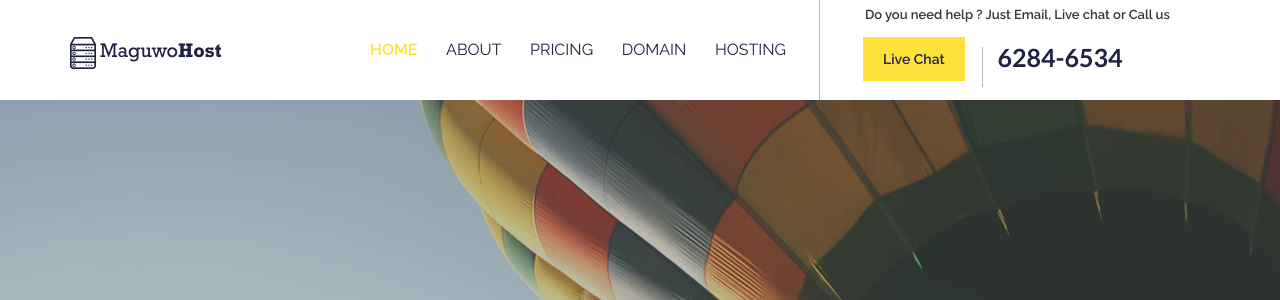
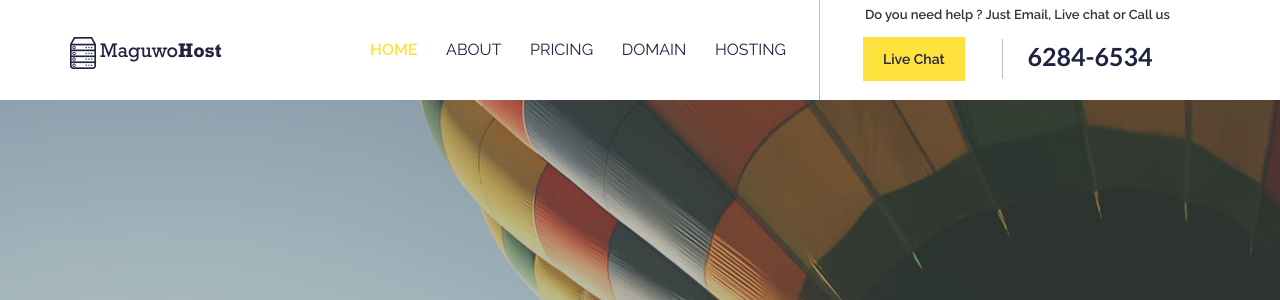
Before and after one commit to sapolginkirill/sapolginkirill.github.io, a PHP site: page / in a window 1280 px wide. Shown: the top 300 px of the page. Run offline with PHP 8.4, Linux system fonts and the light colour scheme.

Commit message:
Add files via upload

```diff
--- a/lesson_9/css/style.css
+++ b/lesson_9/css/style.css
@@ -97,6 +97,7 @@ header .block .btn a {
   border-radius: 0px;
   color: #202242;
   padding: 12px 20px;
+  margin-right: 20px;
   float: left;
 }
 header .block .btn a:hover {
@@ -108,9 +109,10 @@ header .block .phone {
   font-size: 25px;
   height: 40px;
   padding-top: 5px;
-  padding-left: 15px;
+  padding-left: 25px;
   border-left: 1px solid #babbc4;
-  vertical-align: sub;
+  vertical-align: middle;
+  line-height: 1;
   color: #202242;
 }
 section {
@@ -151,7 +153,6 @@ section .main-img img {
   vertical-align: middle;
   margin-right: -4px;
   border: none;
-  widows: 40%;
 }
 .main-form-btn {
   display: inline-block;
@@ -164,8 +165,6 @@ section .main-img img {
 }
 .main-form-btn:hover {
   background-color: rgba(255, 225, 62, 0.7);
-  -webkit-box-shadow: 0px 0px 10px rgba(0, 0, 0, 0.3);
-  box-shadow: 0px 0px 10px rgba(0, 0, 0, 0.3);
 }
 .input-addon {
   display: inline-block;
--- a/lesson_9/css/style.less
+++ b/lesson_9/css/style.less
@@ -104,6 +104,7 @@ header{
         	border-radius: 0px;
         	color: #202242;
         	padding:12px 20px;
+        	margin-right: 20px;
         	float: left;
         	&:hover{
         		color:white;
@@ -116,9 +117,10 @@ header{
 			font-size: 25px;
 			height: 40px;
 			padding-top: 5px;
-			padding-left: 15px;
+			padding-left: 25px;
 			border-left: 1px solid #babbc4;
-			vertical-align: sub;
+			vertical-align: middle;
+			line-height: 1;
 			color: #202242;
 		}
 	}
@@ -162,7 +164,7 @@ section{
   vertical-align: middle;
   margin-right: -4px;
   border: none;
-  widows: 40%;
+
 }
 .main-form-btn {
   display: inline-block;
@@ -175,8 +177,6 @@ section{
 }
 .main-form-btn:hover {
   background-color: rgba(255, 225, 62, 0.7);
-  -webkit-box-shadow: 0px 0px 10px rgba(0, 0, 0, 0.3);
-          box-shadow: 0px 0px 10px rgba(0, 0, 0, 0.3);
 }
 .input-addon {
   display: inline-block;
```
